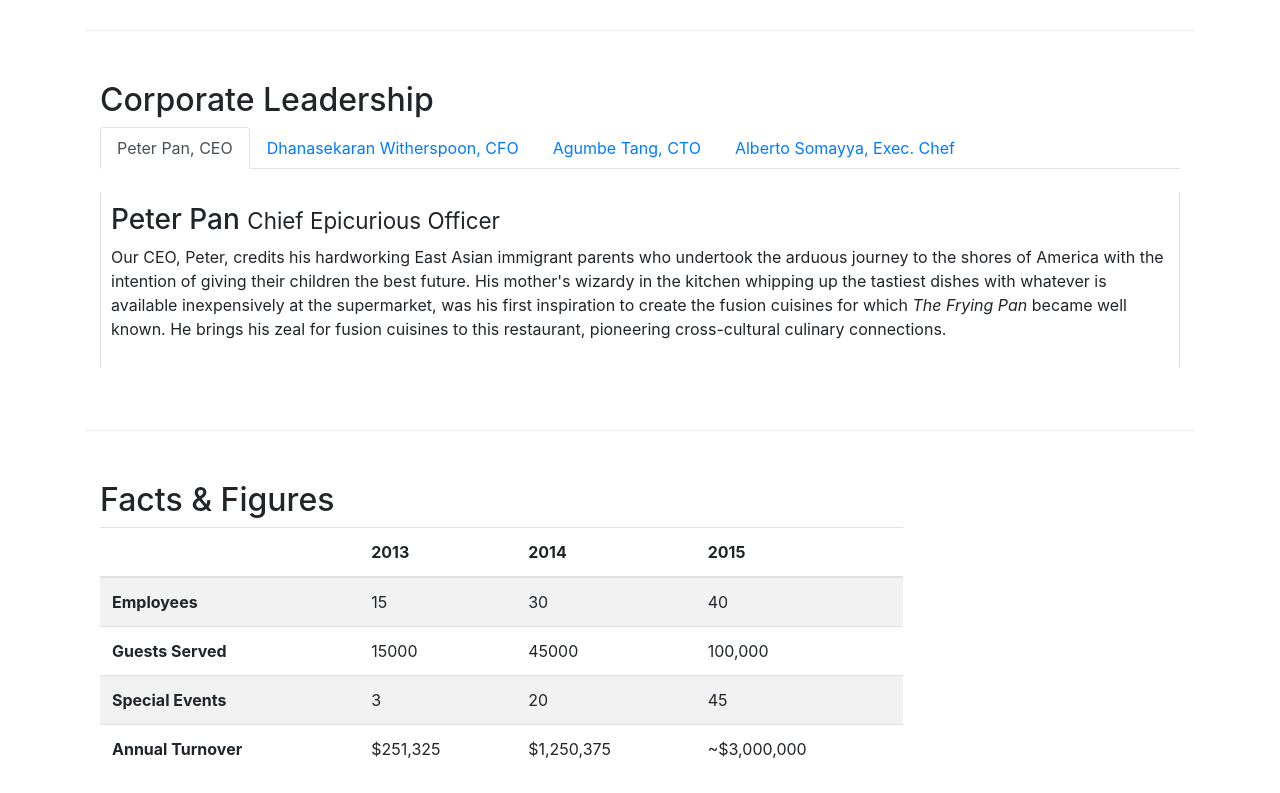
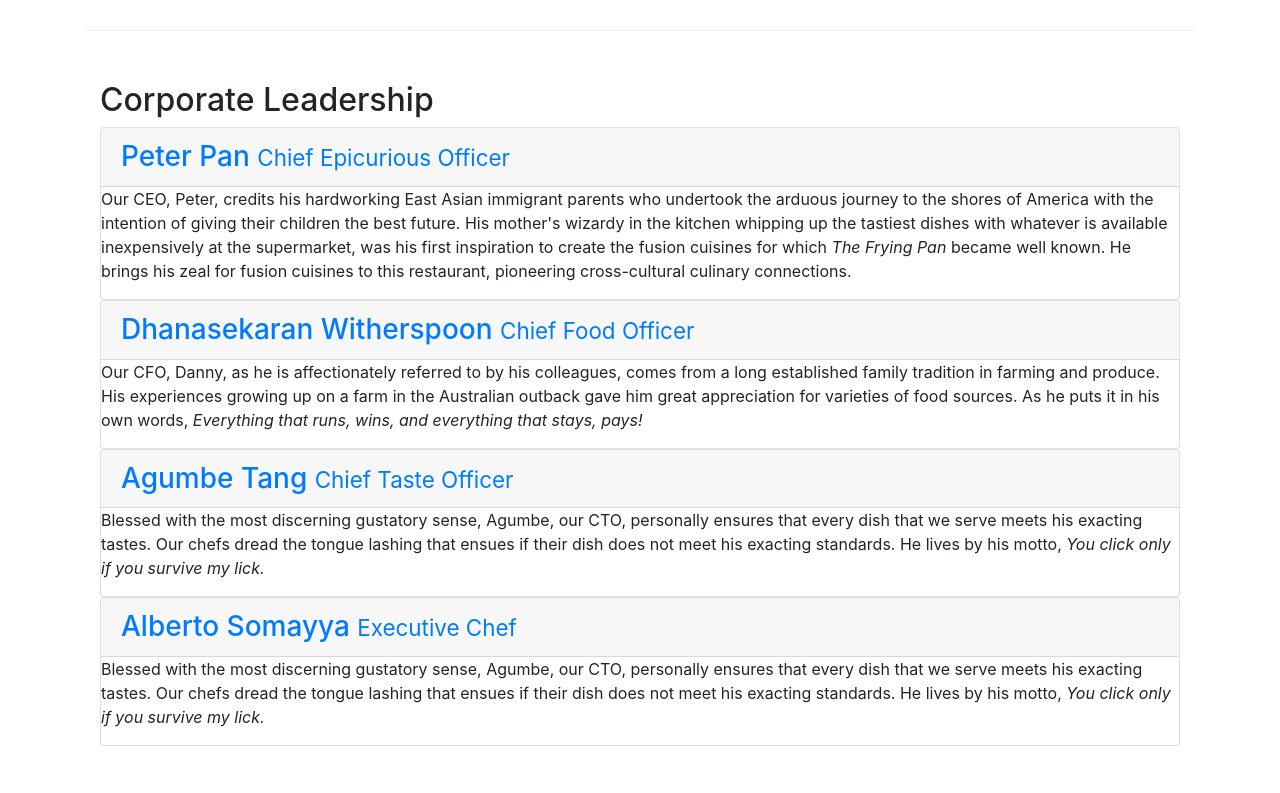
Before and after one commit to LyndsayM/conFusion, a website: page aboutus.html in a window 1280 px wide. Shown: the part 880-1673 px from the top of the page. Drawn offline with nearby package versions, Linux system fonts and the light colour scheme.

Commit message:
accordion

```diff
--- a/aboutus.html
+++ b/aboutus.html
@@ -23,11 +23,11 @@
            <button class="navbar-toggler" type="button" data-toggle="collapse" data-target="#Navbar">
                <span class="navbar-toggler-icon"></span>
            </button>
-        <a class="navbar-brand" href="#"><img src="img/logo.png" height="30" width="41"</a>
+            <a class="navbar-brand" href="#"><img src="img/logo.png" height="30" width="41"></a>
             <div class="collapse navbar-collapse" id="Navbar">
                 <ul class="navbar-nav mr-auto">
-                    <li class="nav-item"><a class="nav-link" href="./index.html"><span class="fa fa-home fa-lg"></span>Home</a></li>
-                    <li class="nav-item active"><a class="nav-link" href="./aboutus.html"><span class="fa fa-info fa-lg"></span>About</a></li>
+                        <li class="nav-item active"><a class="nav-link" href="./index.html"><span class="fa fa-home fa-lg"></span>Home</a></li>
+                        <li class="nav-item"><a class="nav-link" href="./aboutus.html"><span class="fa fa-info fa-lg"></span>About</a></li>
                         <li class="nav-item"><a class="nav-link" href="#"><span class="fa fa-list fa-lg"></span>Menu</a></li>
                         <li class="nav-item"><a class="nav-link" href="./contactus.html"><span class="fa fa-address-card fa-lg"></span>Contact</a></li>
                     </ul>
@@ -101,32 +101,21 @@
             </div>
         </div>
 
-
+<!-- Accordion -->
         <div class="row row-content">
             <div class="col-12">
                 <h2>Corporate Leadership</h2>
-
-                <ul class="nav nav-tabs">
-                    <li class="nav-item">
-                        <a class="nav-link active" href="#peter" role="tab" data-toggle="tab">Peter Pan, CEO</a>
-                    </li>
-
-                    <li class="nav-item">
-                        <a class="nav-link" href="#danny" role="tab" data-toggle="tab">Dhanasekaran Witherspoon, CFO</a>
-                    </li>
-
-                    <li class="nav-item">
-                        <a class="nav-link" href="#agumbe" role="tab" data-toggle="tab">Agumbe Tang, CTO</a>
-                    </li>
-
-                    <li class="nav-item">
-                        <a class="nav-link" href="#alberto" role="tab" data-toggle="tab">Alberto Somayya, Exec. Chef</a>
-                    </li>
-                </ul>
-                <br>
-                <div class="tab-content">
-                    <div role="tabpanel" class="tab-pane fade show active" id="peter">
-                        <h3>Peter Pan <small>Chief Epicurious Officer</small></h3>
+                <div id="accordion" role="tablist">
+                    <div class="card">
+                        <div class="card-header" role="tab" id="peterhead">
+                                <h3 class="mb-0">
+                                    <a data-toggle="collapse" data-parent="#accordion" href="#peter">
+                                   Peter Pan <small>Chief Epicurious Officer</small>
+                                </a>
+                            </h3>
+                        </div>
+                            <div role="tabpanel" class="collapse show" id="peter">
+                                <div class="card-block">
                                         <p class="hidden-xs-down">Our CEO, Peter, credits his hardworking East Asian immigrant parents who undertook
                                                 the arduous journey to the shores of America with the intention of giving their children the best future.
                                                 His mother's wizardy in the kitchen whipping up the tastiest dishes with whatever is available
@@ -134,32 +123,63 @@
                                                     Frying Pan</em> became well known. He brings his zeal for fusion cuisines to this restaurant,
                                                 pioneering cross-cultural culinary connections.</p>
                                 </div>
+                            </div>
+                    </div>
 
-                    <div role="tabpanel" class="tab-pane fade" id="danny">
-                        <h3>Dhanasekaran Witherspoon <small>Chief Food Officer</small></h3>
+                    <div id="accordion" role="tablist">
+                            <div class="card">
+                                <div class="card-header" role="tab" id="dannyhead">
+                                        <h3 class="mb-0">
+                                            <a class="collapsed" data-toggle="collapse" data-parent="#accordion" href="#danny">
+                                            Dhanasekaran Witherspoon <small>Chief Food Officer</small>
+                                        </a>
+                                    </h3>
+                                </div>
+                                    <div role="tabpanel" class="collapse show" id="danny">
+                                        <div class="card-block">
                                                 <p class="hidden-xs-down">Our CFO, Danny, as he is affectionately referred to by his colleagues, comes from a
                                                         long established family tradition in farming and produce. His experiences growing up on a farm in the
                                                         Australian outback gave him great appreciation for varieties of food sources. As he puts it in his own
                                                         words, <em>Everything that runs, wins, and everything that stays, pays!</em></p>
                                         </div>
-
-                    <div role="tabpanel" class="tab-pane fade" id="agumbe">
-                        <h3>Agumbe Tang <small>Chief Taste Officer</small></h3>
-                        <p class="hidden-xs-down">Blessed with the most discerning gustatory sense, Agumbe, our CTO, personally ensures
-                            that every dish that we serve meets his exacting tastes. Our chefs dread the tongue lashing that ensues if
-                            their dish does not meet his exacting standards. He lives by his motto, <em>You click only if you survive
-                                my lick.</em></p>
-                    </div>
-
-                    <div role="tabpanel" class="tab-pane fade" id="alberto">
-                        <h3>Alberto Somayya <small>Executive Chef</small></h3>
-                        <p class="hidden-xs-down">Award winning three-star Michelin chef with wide International experience having
-                            worked closely with whos-who in the culinary world, he specializes in creating mouthwatering Indo-Italian
-                            fusion experiences. He says, <em>Put together the cuisines from the two craziest cultures, and you get a
-                                winning hit! Amma Mia!</em></p>
                                     </div>
                             </div>
 
+                            <div id="accordion" role="tablist">
+                                    <div class="card">
+                                        <div class="card-header" role="tab" id="agumbehead">
+                                                <h3 class="mb-0">
+                                                    <a class="collapsed" data-toggle="collapse" data-parent="#accordion" href="#agumbe">
+                                                            Agumbe Tang <small>Chief Taste Officer</small>
+                                                </a>
+                                            </h3>
+                                        </div>
+                                            <div role="tabpanel" class="collapse show" id="agumbe">
+                                                <div class="card-block">
+                                                        <p class="hidden-xs-down">Blessed with the most discerning gustatory sense, Agumbe, our CTO, personally ensures
+                                                                that every dish that we serve meets his exacting tastes. Our chefs dread the tongue lashing that ensues if
+                                                                their dish does not meet his exacting standards. He lives by his motto, <em>You click only if you survive my lick.</em></p>
+                                                </div>
+                                            </div>
+                                    </div>
+                    </div>
+                    <div id="accordion" role="tablist">
+                            <div class="card">
+                                <div class="card-header" role="tab" id="albertohead">
+                                        <h3 class="mb-0">
+                                            <a class="collapsed" data-toggle="collapse" data-parent="#accordion" href="alberto">
+                                                    Alberto Somayya <small>Executive Chef</small>
+                                        </a>
+                                    </h3>
+                                </div>
+                                    <div role="tabpanel" class="collapse show" id="alberto" data-parent="#accordion">
+                                        <div class="card-block">
+                                                <p class="hidden-xs-down">Blessed with the most discerning gustatory sense, Agumbe, our CTO, personally ensures
+                                                        that every dish that we serve meets his exacting tastes. Our chefs dread the tongue lashing that ensues if
+                                                        their dish does not meet his exacting standards. He lives by his motto, <em>You click only if you survive my lick.</em></p>
+                                        </div>
+                                        </div>
+                                    </div>
 
             </div>
        </div>
```
Also changed, not shown: contactus.html (+3 -3 lines), index.html (+1 -1 lines). Lines whose indentation alone changed are shown as unchanged.
